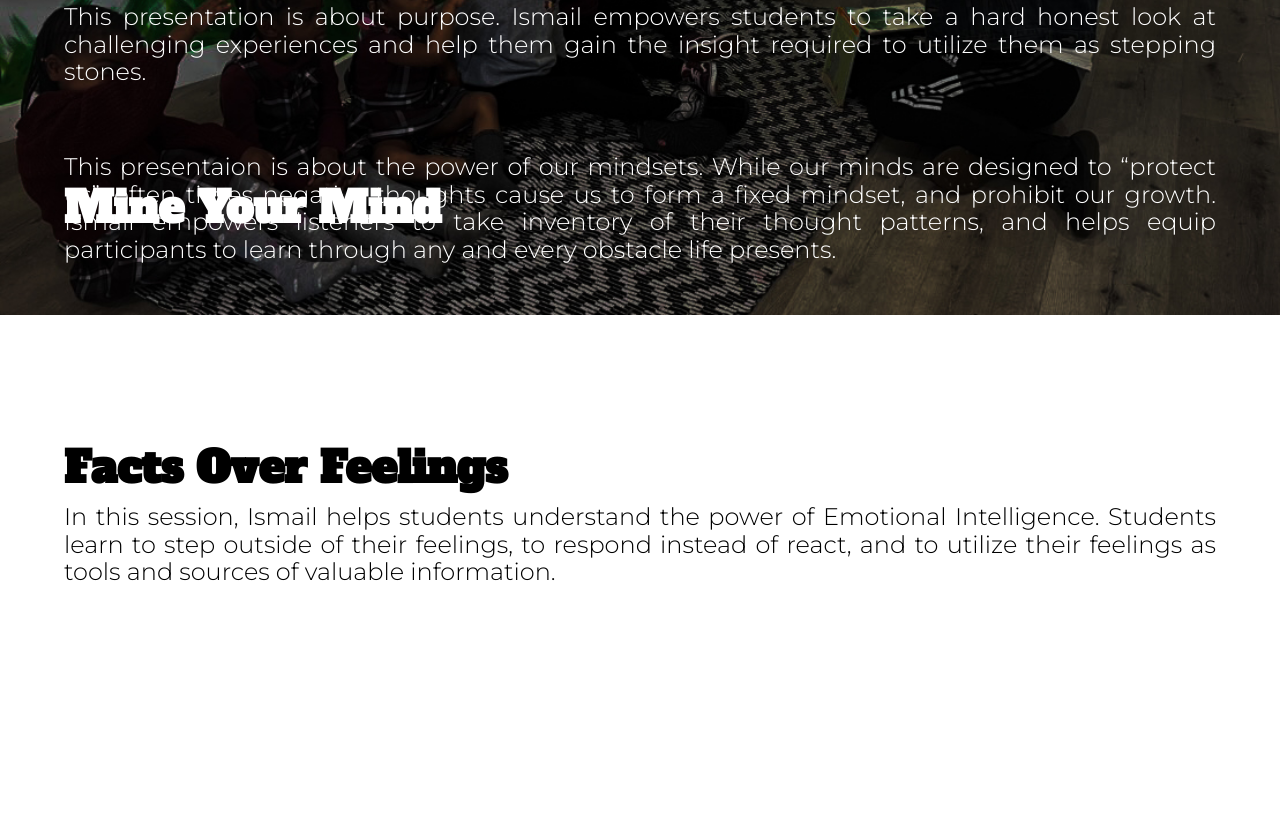
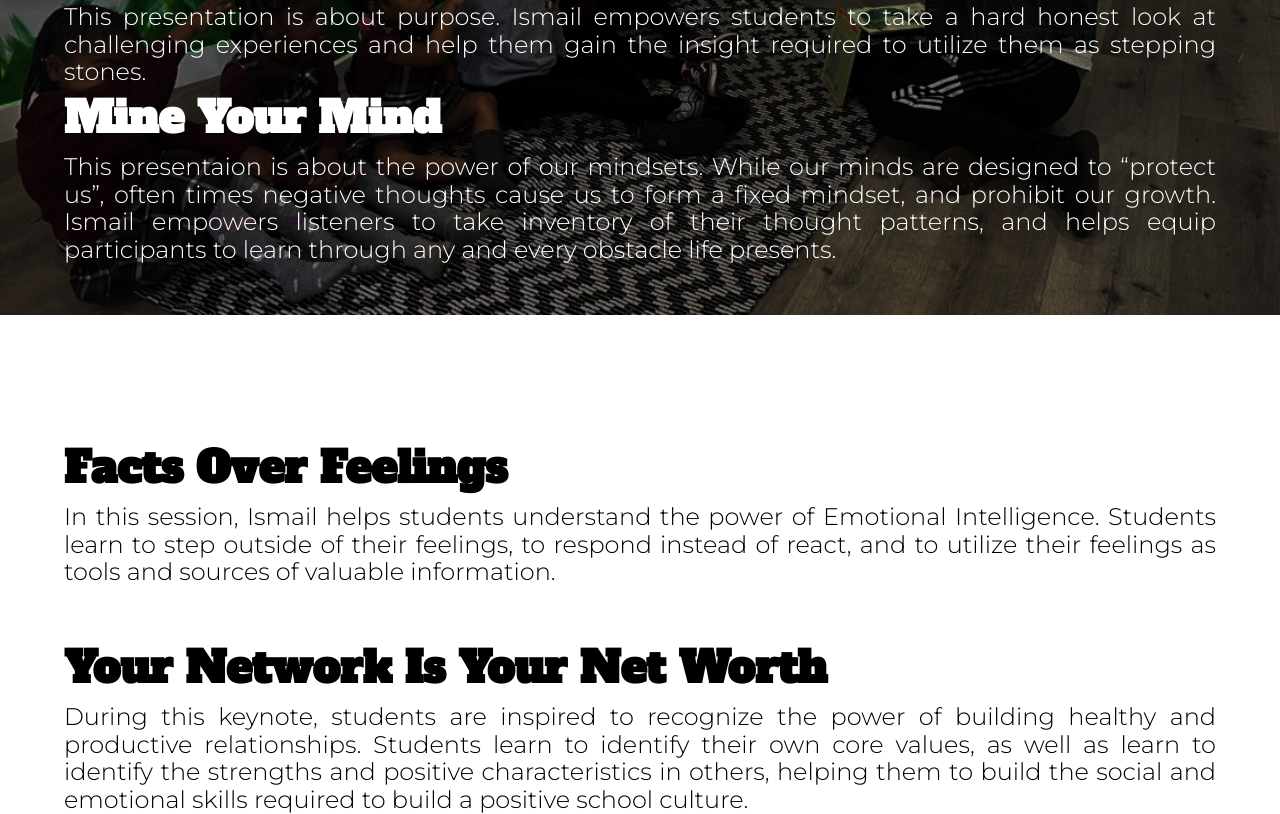
Before and after one commit to fullstackfrench/iamir-website, a plain HTML site: page students.html in a window 1280 px wide. Shown: the part 1807-2621 px from the top of the page. Before the commit the page ends 2393 px from the top, so only its background shows below. Drawn offline with Linux system fonts and the light colour scheme.

Commit message:
update student topics

```diff
--- a/css/main.css
+++ b/css/main.css
@@ -689,7 +689,7 @@ footer {
 }
 
 .secondSub {
-  top: 1990px;
+  top: 1900px;
 }
 
 .paraTwo {
@@ -710,19 +710,20 @@ footer {
 .thirdSub {
   top: 2250px;
 }
-.fourthSub {
-  position: absolute;
-  z-index: 6;
-  top: 225px;
-}
+
 
 .paraThree, .paraFour {
   color: black;
   top: 2300px;
 }
 
+.fourthSub {
+  position: absolute;
+  z-index: 6;
+  top: 2450px;
+}
 .paraFour {
-  top: 290px;
+  top: 2500px;
 }
 
 .paraTestOne {
--- a/students.html
+++ b/students.html
@@ -55,7 +55,8 @@
 				<p class="paragraph paraTwo">This presentaion is about the power of our mindsets. While our minds are designed to “protect us”, often times negative thoughts cause us to form a fixed mindset, and prohibit our growth. Ismail empowers listeners to take inventory of their thought patterns, and helps equip participants to learn through any and every obstacle life presents.</p>
 			<h3 class="subheading thirdSub">Facts Over Feelings</h3>
 			<p class="paragraph paraThree">In this session, Ismail helps students understand the power of Emotional Intelligence. Students learn to step outside of their feelings, to respond instead of react, and to utilize their feelings as tools and sources of valuable information.</p>
-
+			<h3 class="subheading fourthSub">Your Network Is Your Net Worth</h3>
+			<p class="paragraph paraFour">During this keynote, students are inspired to recognize the power of building healthy and productive relationships. Students learn to identify their own core values, as well as learn to identify the strengths and positive characteristics in others, helping them to build the social and emotional skills required to build a positive school culture.</p>
 		</section>
 
 		<!-- <section>
```
